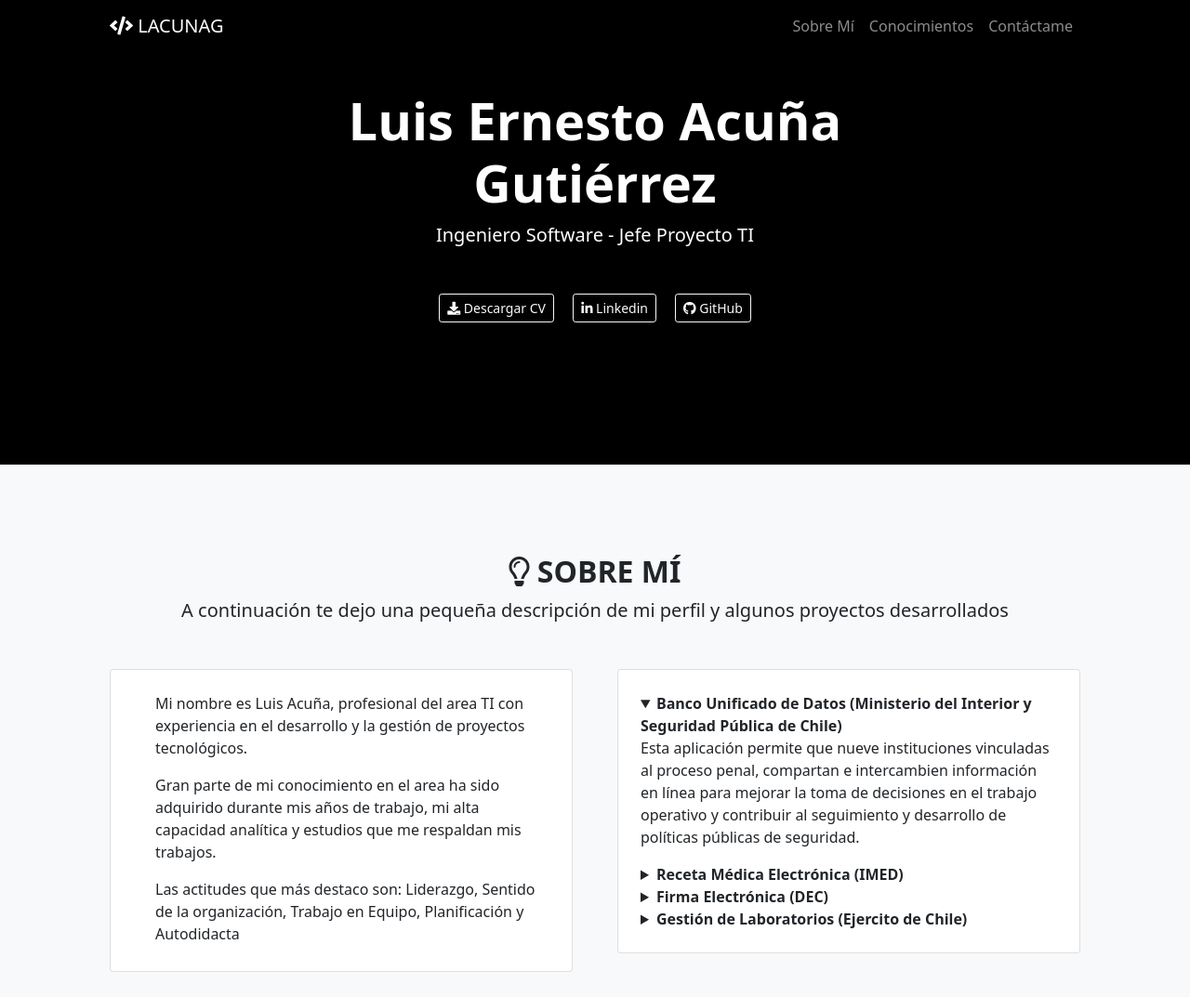
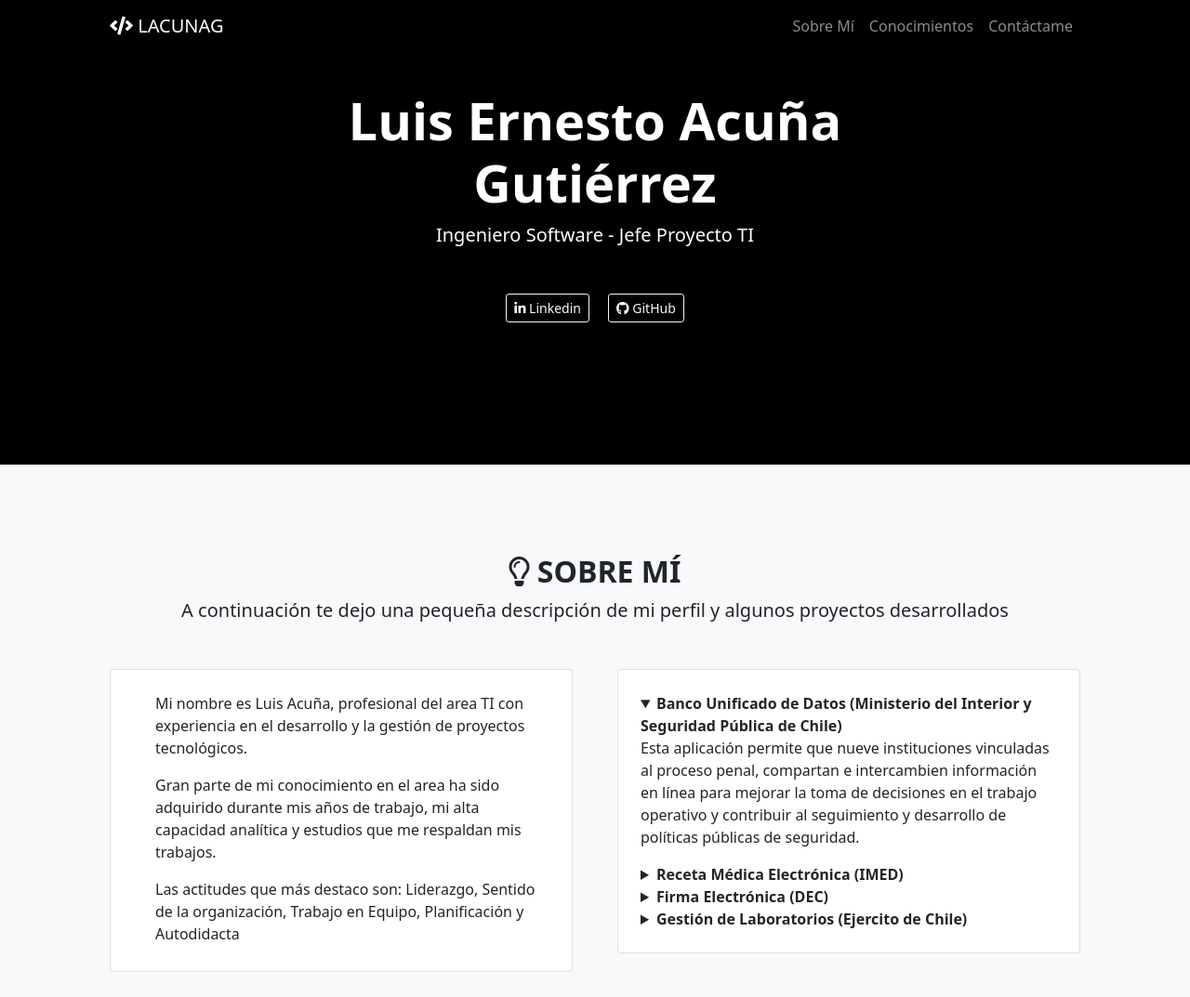
Before and after one commit to lacunag/personal-page, a plain HTML site: page index.html in a window 1280 px wide. Shown: the top 1073 px of the page at 93% size. Drawn offline with nearby package versions, Linux system fonts and the light colour scheme; some icons are missing.

Commit message:
remove cv

```diff
--- a/index.html
+++ b/index.html
@@ -43,8 +43,6 @@
                         <h1 class="display-4 fw-bolder text-white mb-2">Luis Ernesto Acuña Gutiérrez</h1>
                         <p class="lead text-white mb-5">Ingeniero Software - Jefe Proyecto TI</p>
                         <div class="d-grid gap-2 d-md-block">
-                            <a class="btn btn-outline-light btn-sm mx-2" href="https://drive.google.com/file/d/1-GGJx8IHGUffcv3EQVadwCh9ctpvE32N/view?usp=share_link"> <i class="fas fa-download"></i>
-                                Descargar CV</a>
                             <a class="btn btn-outline-light btn-sm mx-2" href="https://cl.linkedin.com/in/luis-acu%C3%B1a-guti%C3%A9rrez-4840b247"> <i class="fab fa-linkedin-in"></i>
                                 Linkedin</a>
                             <a class="btn btn-outline-light btn-sm mx-2" href="https://github.com/lacunag/"> <i class="fab fa-github"></i>
```
